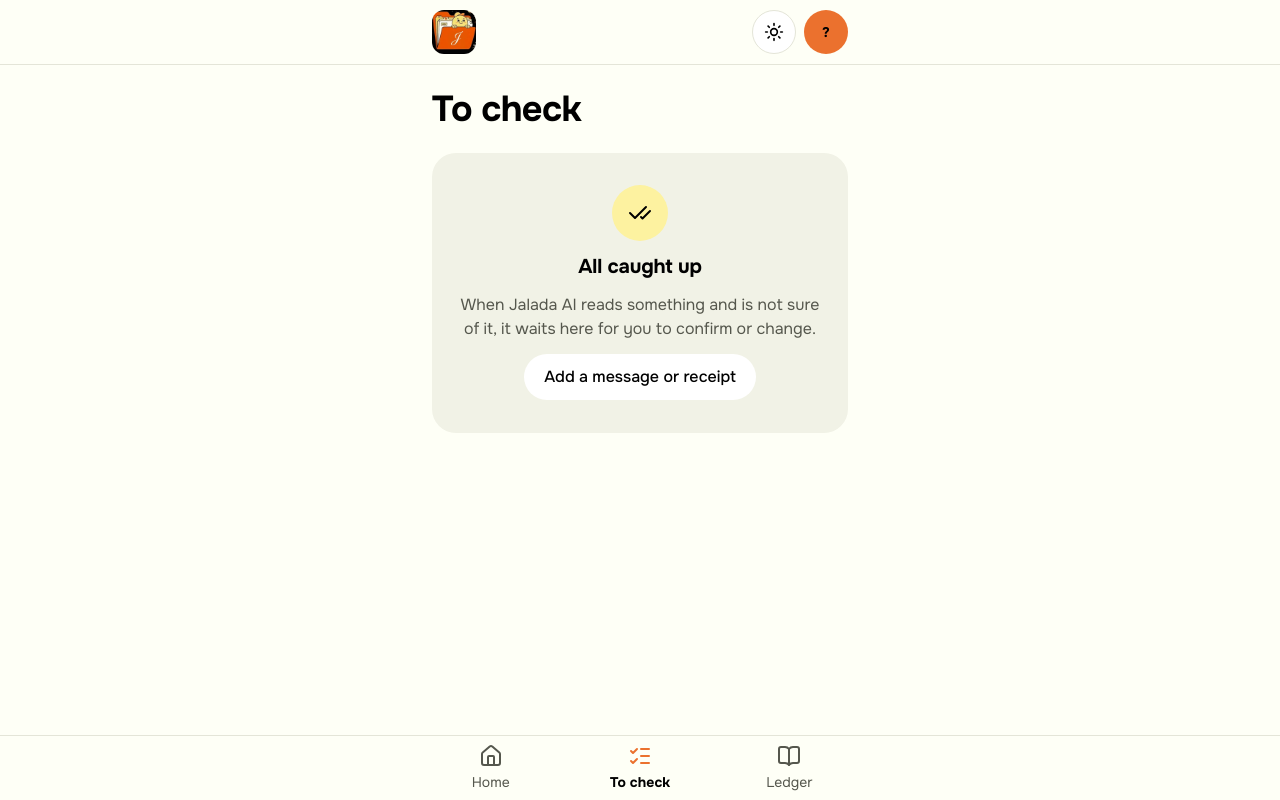
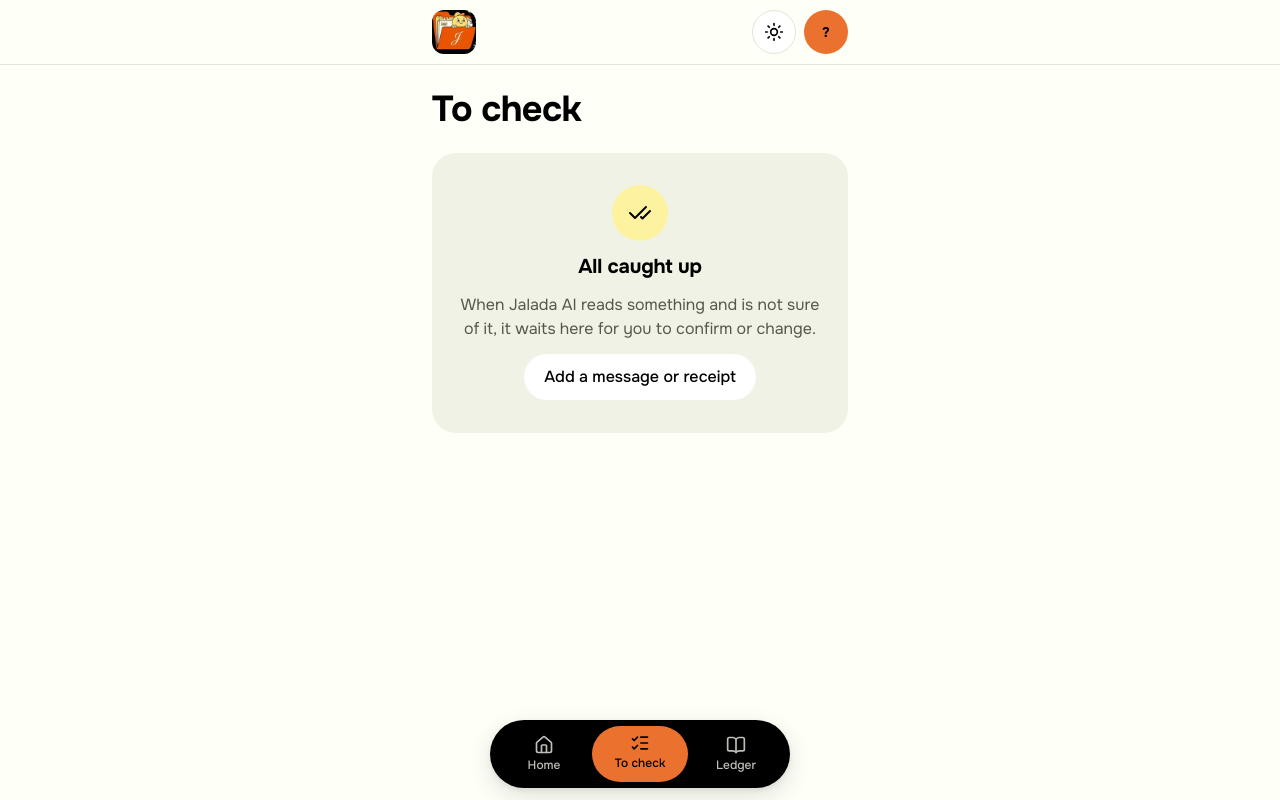
Before and after one commit to zidanegimiga/jalada-ai, a Next.js app in the folder apps/web/: page /review in a window 1280 px wide. Built offline with nearby package versions, Linux system fonts and the light colour scheme; no server answers.

Commit message:
Turn the bottom bar into a floating pill with a To check count
A pumpkin highlight springs to the current page, and pages inside the ledger keep it marked. The count streams in from the server and is left out when nothing waits. Adds a tiny type step for it.

```diff
--- a/apps/web/src/app/(app)/_components/AppNav/AppNav.tsx
+++ b/apps/web/src/app/(app)/_components/AppNav/AppNav.tsx
@@ -1,40 +1,75 @@
 "use client";
 
-import { BookOpen, Home, ListChecks } from "lucide-react";
+import { BookOpen, Home, ListChecks, type LucideIcon } from "lucide-react";
 import Link from "next/link";
 import { usePathname } from "next/navigation";
+import type { CSSProperties, ReactNode } from "react";
 
-const LINKS = [
+import { cn } from "@/shared/styles/cn";
+
+type Destination = { href: string; label: string; Icon: LucideIcon };
+
+const LINKS: Destination[] = [
   { href: "/", label: "Home", Icon: Home },
   { href: "/review", label: "To check", Icon: ListChecks },
   { href: "/ledger", label: "Ledger", Icon: BookOpen },
 ];
 
-/** Bottom navigation, within reach of a thumb on a small phone. */
-export function AppNav() {
-  const pathname = usePathname();
+/** Which link a path belongs to: /ledger/certificates/1 is still the ledger. */
+function currentIndex(pathname: string): number {
+  const index = LINKS.findIndex(({ href }) =>
+    href === "/" ? pathname === "/" : pathname.startsWith(href),
+  );
+  return index;
+}
+
+/**
+ * A floating pill at the bottom, within reach of a thumb. A pumpkin highlight slides to the
+ * current page. `toCheck` is the badge on To check, streamed in from the server.
+ */
+export function AppNav({ toCheck }: { toCheck?: ReactNode }) {
+  const current = currentIndex(usePathname());
   return (
     <nav
       aria-label="Main"
-      className="fixed inset-x-0 bottom-0 border-t border-border bg-background pb-[env(safe-area-inset-bottom)]"
+      className="fixed inset-x-0 bottom-[calc(env(safe-area-inset-bottom)+0.75rem)] z-40 flex justify-center px-gutter"
     >
-      <ul className="mx-auto grid max-w-page grid-cols-3">
-        {LINKS.map(({ href, label, Icon }) => {
-          const current = pathname === href;
+      <ul
+        className="relative grid grid-cols-3 rounded-full bg-foreground p-1.5 text-background shadow-overlay dark:border dark:border-border dark:bg-card dark:text-foreground"
+        style={{ "--current": current } as CSSProperties}
+      >
+        <li
+          aria-hidden="true"
+          className={cn(
+            "absolute inset-y-1.5 left-1.5 w-24 rounded-full bg-primary transition-[translate,opacity] duration-500 ease-[cubic-bezier(0.34,1.4,0.64,1)] motion-reduce:transition-none",
+            current < 0 && "opacity-0",
+          )}
+          style={{ translate: `calc(var(--current) * 100%) 0` }}
+        />
+        {LINKS.map(({ href, label, Icon }, index) => {
+          const here = index === current;
           return (
-            <li key={href}>
+            <li key={href} className="relative">
               <Link
                 href={href}
-                aria-current={current ? "page" : undefined}
-                className={`flex h-16 flex-col items-center justify-center gap-1 text-small ${current ? "font-bold text-foreground" : "text-muted-foreground"}`}
+                aria-current={here ? "page" : undefined}
+                className={cn(
+                  "group flex h-14 w-24 flex-col items-center justify-center gap-0.5 rounded-full text-tiny font-medium transition-[color,scale] duration-300 active:scale-95",
+                  here && "text-primary-foreground",
+                )}
               >
-                <Icon
-                  aria-hidden="true"
-                  className={
-                    current ? "size-icon-lg text-primary" : "size-icon-lg"
-                  }
-                />
-                {label}
+                <span
+                  className={cn(
+                    "flex flex-col items-center gap-0.5 transition-[opacity,translate] duration-300",
+                    here
+                      ? "-translate-y-0.5"
+                      : "opacity-75 group-hover:opacity-100",
+                  )}
+                >
+                  <Icon aria-hidden="true" className="size-icon" />
+                  {label}
+                </span>
+                {href === "/review" && toCheck}
               </Link>
             </li>
           );
--- a/apps/web/src/app/(app)/_components/AppShell/AppShell.tsx
+++ b/apps/web/src/app/(app)/_components/AppShell/AppShell.tsx
@@ -1,5 +1,8 @@
+import { Suspense } from "react";
+
+import { AppHeader } from "../AppHeader";
 import { AppNav } from "../AppNav";
-import { AppHeader } from "../AppHeader";
+import { ToCheckBadge } from "../ToCheckBadge";
 
 /** The frame around every signed-in screen: the top bar, the page, and the navigation. */
 export function AppShell({ children }: { children: React.ReactNode }) {
@@ -9,7 +12,13 @@ export function AppShell({ children }: { children: React.ReactNode }) {
       <main className="mx-auto flex w-full max-w-page flex-1 flex-col gap-section px-gutter pt-6 pb-32">
         {children}
       </main>
-      <AppNav />
+      <AppNav
+        toCheck={
+          <Suspense>
+            <ToCheckBadge />
+          </Suspense>
+        }
+      />
     </>
   );
 }
--- /dev/null
+++ b/apps/web/src/app/(app)/_components/ToCheckBadge/ToCheckBadge.tsx
@@ -0,0 +1,19 @@
+import { getReviewQueue } from "@/features/review/server/queries";
+
+/** How many items wait on To check. Nothing at all when none do. */
+export async function ToCheckBadge() {
+  const count = (await getReviewQueue()).length;
+  if (count === 0) return null;
+  const shown = count > 99 ? "99+" : String(count);
+  return (
+    <>
+      <span
+        aria-hidden="true"
+        className="absolute top-1 right-5 flex h-5 min-w-5 items-center justify-center rounded-full bg-(--flax) px-1 text-tiny font-bold text-(--black) ring-2 ring-foreground motion-safe:animate-in motion-safe:zoom-in-50 motion-safe:duration-300 dark:ring-card"
+      >
+        {shown}
+      </span>
+      <span className="sr-only">, {count} waiting</span>
+    </>
+  );
+}
--- /dev/null
+++ b/apps/web/src/app/(app)/_components/ToCheckBadge/index.ts
@@ -0,0 +1 @@
+export { ToCheckBadge } from "./ToCheckBadge";
--- a/apps/web/src/app/design/tokens.ts
+++ b/apps/web/src/app/design/tokens.ts
@@ -60,6 +60,12 @@ export const TYPE = [
     use: "Details under a name",
     sample: "Food · 4 Nov 2026",
   },
+  {
+    name: "tiny",
+    className: "text-tiny",
+    use: "Counts on badges",
+    sample: "12",
+  },
 ] as const;
 
 export const RADII = [
--- a/apps/web/src/app/globals.css
+++ b/apps/web/src/app/globals.css
@@ -53,8 +53,10 @@
  * The /design page shows each of them.
  */
 @theme {
-  /* Type: seven steps, each with its line height. Titles and figures are bold and set a
+  /* Type: eight steps, each with its line height. Titles and figures are bold and set a
    * little tighter, which is the heading treatment. */
+  --text-tiny: 0.75rem;
+  --text-tiny--line-height: 1rem;
   --text-small: 0.875rem;
   --text-small--line-height: 1.25rem;
   --text-body: 1rem;
--- a/apps/web/src/shared/styles/cn.ts
+++ b/apps/web/src/shared/styles/cn.ts
@@ -6,7 +6,16 @@ import { createCn } from "cn/config";
  * text-primary-foreground when a size token comes after it.
  */
 export const TOKENS = {
-  text: ["small", "body", "lead", "title", "amount", "total", "display"],
+  text: [
+    "tiny",
+    "small",
+    "body",
+    "lead",
+    "title",
+    "amount",
+    "total",
+    "display",
+  ],
   radius: ["card", "inset", "control"],
   spacing: ["gutter", "card", "section", "tap", "icon", "icon-lg"],
   container: ["page"],
```
Also changed, not shown: 1 other file (tests, documents, lock files or other folders).
